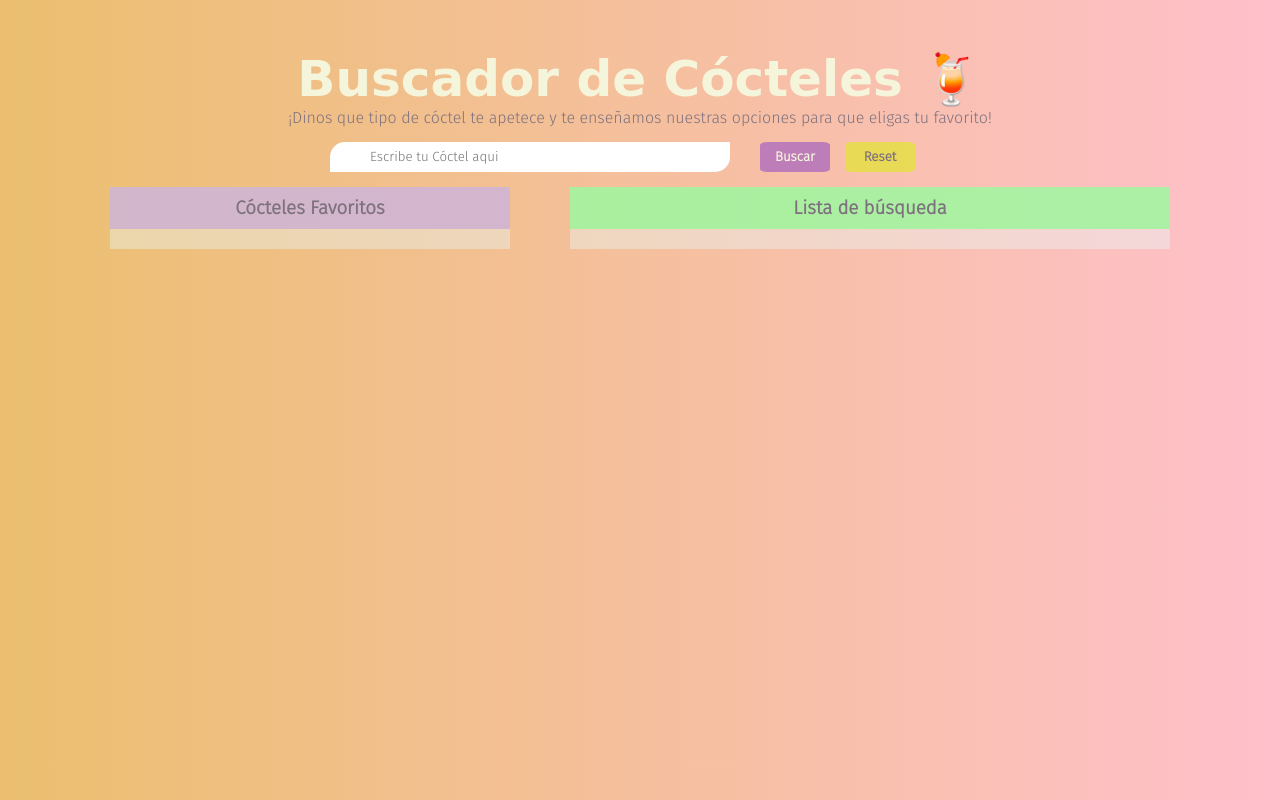
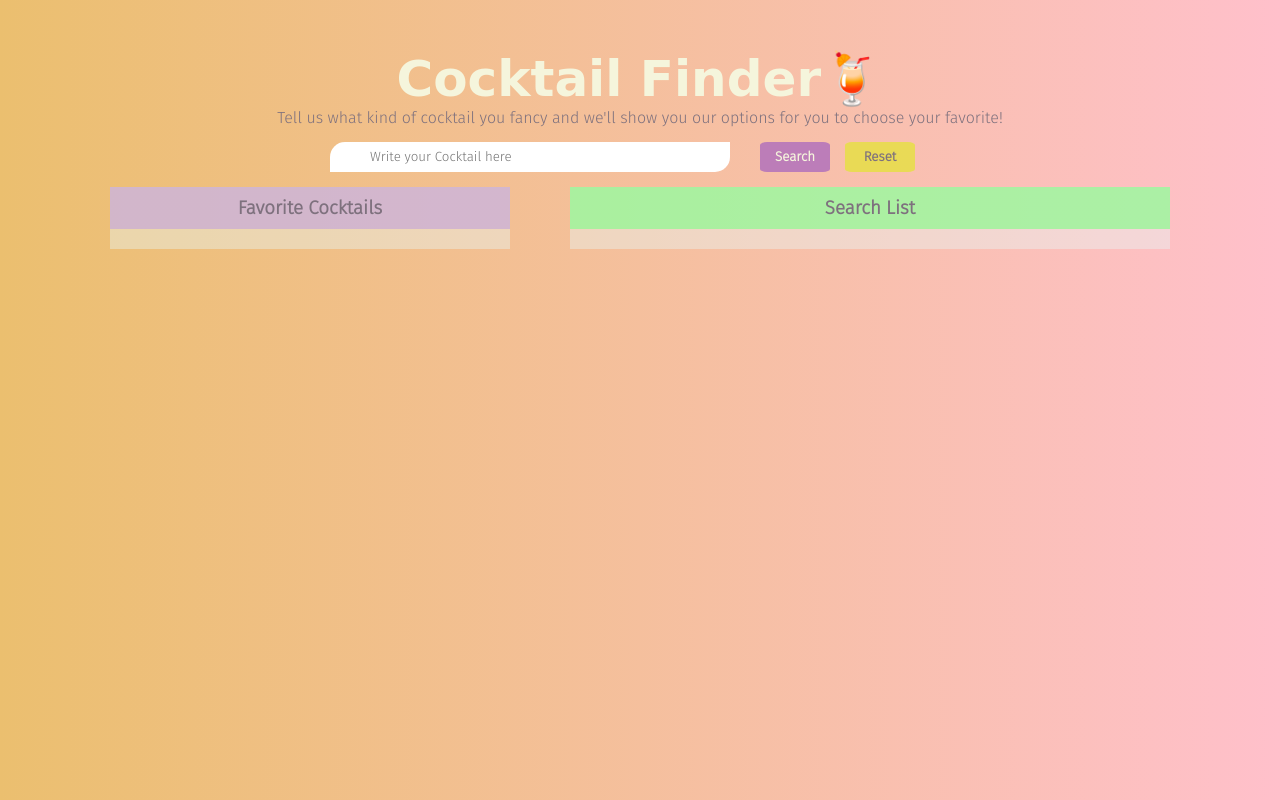
Before and after one commit to Adalab/modulo-2-evaluacion-final-romerogarcia, a website: page docs/index.html in a window 1280 px wide. Drawn offline with Linux system fonts and the light colour scheme; a web font is replaced by a local one.

Commit message:
add english lenguage

```diff
--- a/docs/index.html
+++ b/docs/index.html
@@ -6,22 +6,28 @@
     <meta name="viewport" content="width=device-width, initial-scale=1.0">
     <title>Evaluación Final Módulo 2 Javascript Noelia Romero García</title>
     <link rel="stylesheet" href="./assets/css/main.css">
+    <script
+    src="https://kit.fontawesome.com/b79a8cfd22.js"
+    crossorigin="anonymous"
+  ></script>
     <link rel="preconnect" href="https://fonts.googleapis.com">
     <link rel="preconnect" href="https://fonts.gstatic.com" crossorigin>
     <link href="https://fonts.googleapis.com/css2?family=Fira+Sans:wght@300&display=swap" rel="stylesheet">
     <link href="https://fonts.googleapis.com/css2?family=Galada&display=swap" rel="stylesheet">
+
 <body>
+    <main>
     <div class="container">
 
-    <h1 class="title">Buscador de Cócteles 🍹</h1>
+    <h1 class="title">Cocktail Finder🍹</h1>
 
-    <p class="desc">¡Dinos que tipo de cóctel te apetece y te enseñamos nuestras opciones para que eligas tu favorito!</p>
+    <p class="desc">Tell us what kind of cocktail you fancy and we'll show you our options for you to choose your favorite!</p>
 
     <form action="" class="containerShare">
 
-    <input type="text" name="" id="input1" placeholder="Escribe tu Cóctel aqui" class="input js-input">
+    <input type="text" name="" id="input1" placeholder="Write your Cocktail here" class="input js-input">
 
-    <button type="reset" value="reset" class="btnShare js-btn-share">Buscar</button>
+    <button type="reset" value="reset" class="btnShare js-btn-share">Search</button>
 
     <button type="button" class="btnReset js-btn-reset">Reset</button>
 
@@ -33,14 +39,14 @@
 
 <div class="containerItems">
     <section class="container-section1">
-        <h3 class="title-list1">Cócteles Favoritos</h3>
+        <h3 class="title-list1">Favorite Cocktails</h3>
         <ul class="ul1 js-favorite">
 
         </ul>
     </section>
 
     <section class="container-section2">
-        <h3 class="title-list2">Lista de búsqueda</h3>
+        <h3 class="title-list2">Search List</h3>
         <ul class="ul2 js-list">
 
         </ul>
@@ -48,6 +54,8 @@
 </div>
 
 </div>
+</main>
+
     <script type="text/javascript" src="./assets/js/main.js"></script>
 </body>
 </html>
```
